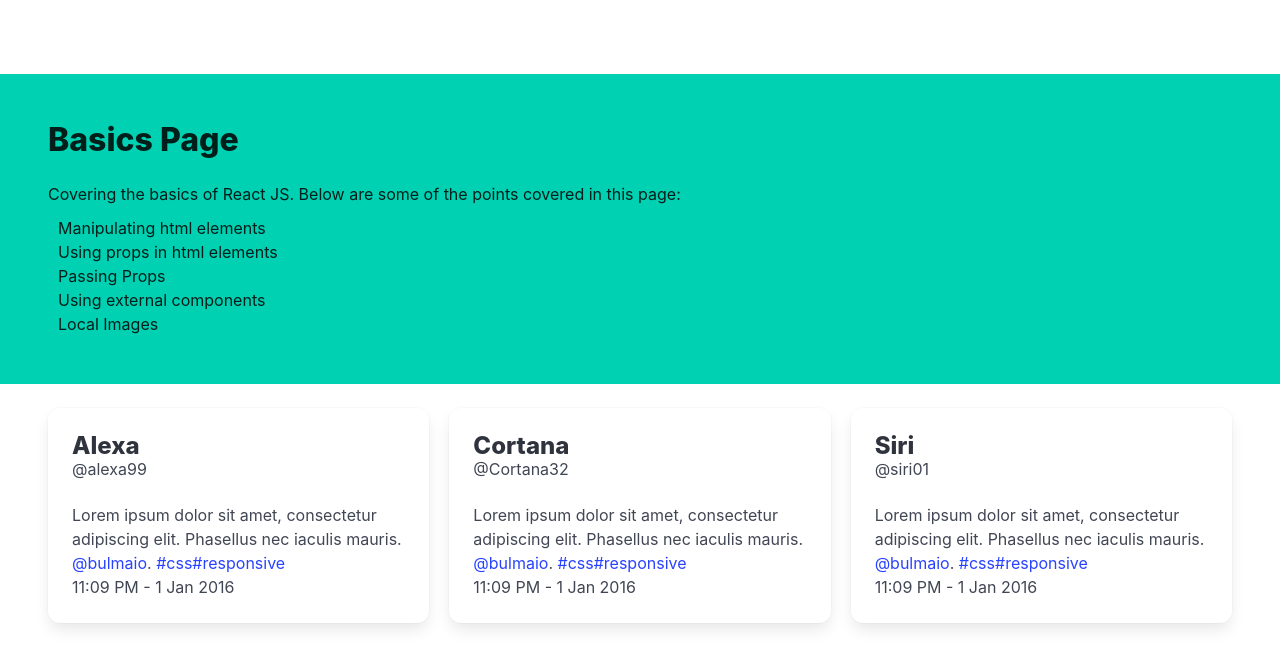
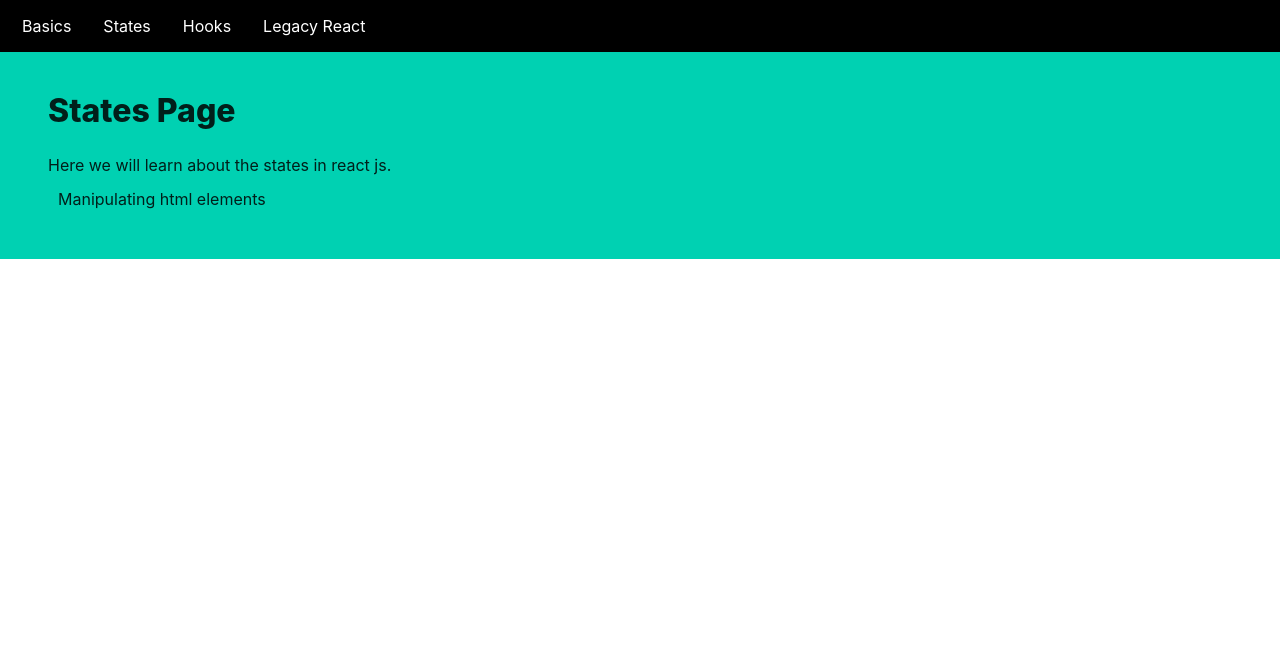
Before and after one commit to VishSeen/react-team-engine, a React (Create React App) app: page /states in a window 1280 px wide. Shown: the top 668 px of the page. Built offline with nearby package versions, Linux system fonts and the light colour scheme.

Commit message:
[DEV] - added react router on  main App page.

```diff
--- a/package.json
+++ b/package.json
@@ -9,6 +9,7 @@
     "bulma": "^1.0.2",
     "react": "^18.3.1",
     "react-dom": "^18.3.1",
+    "react-router-dom": "^6.28.0",
     "react-scripts": "5.0.1",
     "sass": "^1.81.0",
     "web-vitals": "^2.1.4"
--- a/src/components/nav-bar/index.jsx
+++ b/src/components/nav-bar/index.jsx
@@ -1,23 +1,25 @@
-import './style.css';
+import "./style.css";
 
-const NavBar = ({
-  navItems
-}) => {
+const NavBar = ({ navItems }) => {
   return (
-    <nav className="nav-bar" role="navigation" aria-label="main navigation">
-      <ul className="navbar-menu" style={{
-        width: '100%'
-      }}>
-        {navItems.map(item => {
-          return (
-            <li key={item.id} className='nav-item'>
-              <a href={item.href}>{item.name}</a>
-            </li>
-          )
-        })}
-      </ul>
-    </nav>
-  )
-}
+    <>
+      <nav id="nav-bar-main" class="navbar" role="navigation" aria-label="main navigation">
+        <div class="navbar-menu">
+          <div class="navbar-start">
+            <div className="navbar-item">
+              {navItems.map((item) => {
+                return (
+                  <a href={item.href} className="nav-link">
+                    {item.name}
+                  </a>
+                );
+              })}
+            </div>
+          </div>
+        </div>
+      </nav>
+    </>
+  );
+};
 
 export default NavBar;
--- a/src/components/nav-bar/style.css
+++ b/src/components/nav-bar/style.css
@@ -1,22 +1,13 @@
-/* .nav-bar {
+#nav-bar-main {
   position: fixed;
   top: 0;
   left: 0;
   right: 0;
   background-color: black;
   color: #fff;
-} */
-
-.nav-bar ul {
-  display: flex;
-  gap: 10px;
-}
-.nav-bar ul li {
-  padding: 6px 10px;
-  list-style: none;
 }
 
-.nav-bar a {
+#nav-bar-main a {
   padding: 6px 10px;
   text-decoration: none;
   color: #fff;
--- /dev/null
+++ b/src/constants/constants.ts
@@ -0,0 +1,11 @@
+
+/**
+ * The path for the app.
+ * @constant
+ */
+export const PAGES = {
+    BASICS: "/basics",
+    STATES: '/states',
+    LEGACY: '/legacy',
+    HOOKS: '/hooks'
+}
--- a/src/index.jsx
+++ b/src/index.jsx
@@ -2,8 +2,15 @@ import React from "react";
 import ReactDOM from 'react-dom/client';
 import NavBar from "./components/nav-bar";
 import BasicsPage from "./pages/basics";
-import './style.css';
+import StatesPage from "./pages/states";
+
 import 'bulma/css/bulma.css'
+import {PAGES} from './constants/constants.ts';
+import './styles/globals.css';
+import {
+  createBrowserRouter,
+  RouterProvider,
+} from "react-router-dom";
 
 const rootElement = document.getElementById('root');
 const root = ReactDOM.createRoot(rootElement);
@@ -13,25 +20,41 @@ const App = () => {
     {
       id: 1,
       name: "Basics",
-      href: "/basics"
+      href: PAGES.BASICS
     },
     {
       id: 2,
-      name: "Basics",
-      href: "/basics"
+      name: "States",
+      href: PAGES.STATES
     },
     {
       id: 3,
-      name: "Basics",
-      href: "/basics"
+      name: "Hooks",
+      href: PAGES.HOOKS
+    },
+    {
+      id: 4,
+      name: "Legacy React",
+      href: PAGES.LEGACY
     }
   ]
+
+  const router = createBrowserRouter([
+    {
+      path: PAGES.BASICS,
+      element: <BasicsPage />
+    },
+    {
+      path: PAGES.STATES,
+      element: <StatesPage />
+    }
+  ]);
 
   return (
     <div>
       <NavBar navItems={navItems} />
 
-      <BasicsPage />
+      <RouterProvider router={router} />
     </div>
   )
 }
--- a/src/pages/states/index.jsx
+++ b/src/pages/states/index.jsx
@@ -1,10 +1,19 @@
-
 const StatesPage = () => {
   return (
     <main className="states-page">
-
+      <section class="hero is-primary mb-5">
+        <div class="hero-body">
+          <h1 className="title">States Page</h1>
+          <p className="paragraph">
+            Here we will learn about the states in react js.
+            <ul style={{ marginLeft: "10px", marginTop: "10px" }}>
+              <ol>Manipulating html elements</ol>
+            </ul>
+          </p>
+        </div>
+      </section>
     </main>
-  )
-}
+  );
+};
 
 export default StatesPage;
--- a/src/style.css
+++ /dev/null
@@ -1,16 +0,0 @@
-* {
-  margin: 0;
-  box-sizing: border-box;
-}
-
-body {
-  padding: 24px;
-}
-
-main {
-  margin-top: 3%;
-}
-
-.info-content {
-  margin-bottom: 24px;
-}
--- /dev/null
+++ b/src/styles/globals.css
@@ -0,0 +1,12 @@
+* {
+  margin: 0;
+  box-sizing: border-box;
+}
+
+body {
+
+}
+
+main {
+  margin-top: 3.5%;
+}
```
Also changed, not shown: src/pages/error/index.tsx (added, +13 -0 lines), 1 other file (tests, documents, lock files or other folders).
